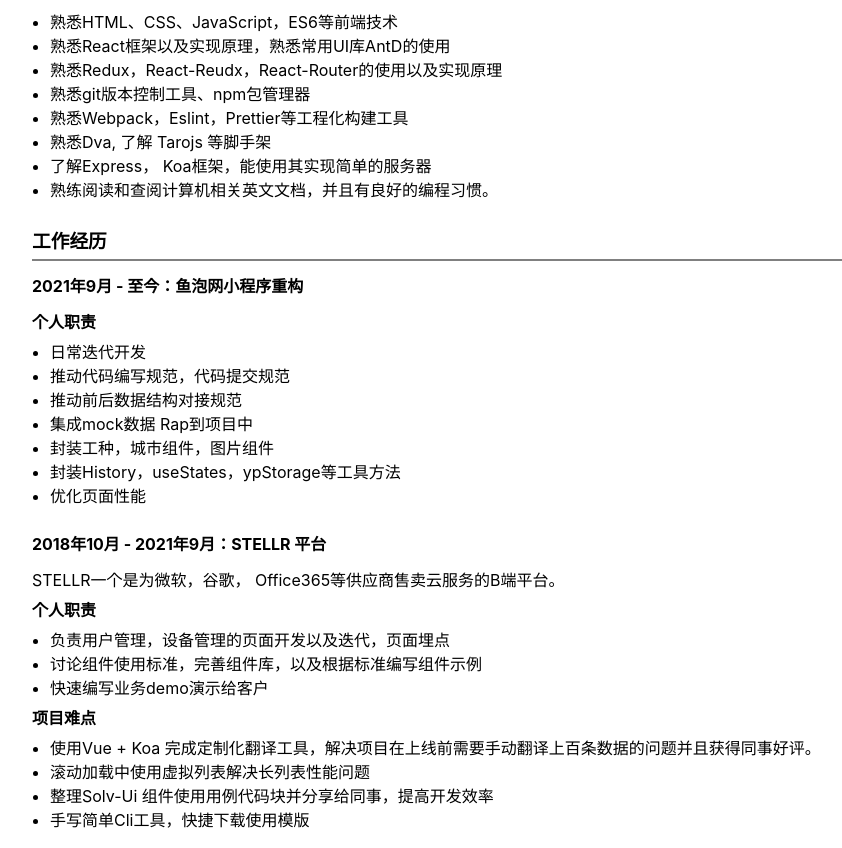
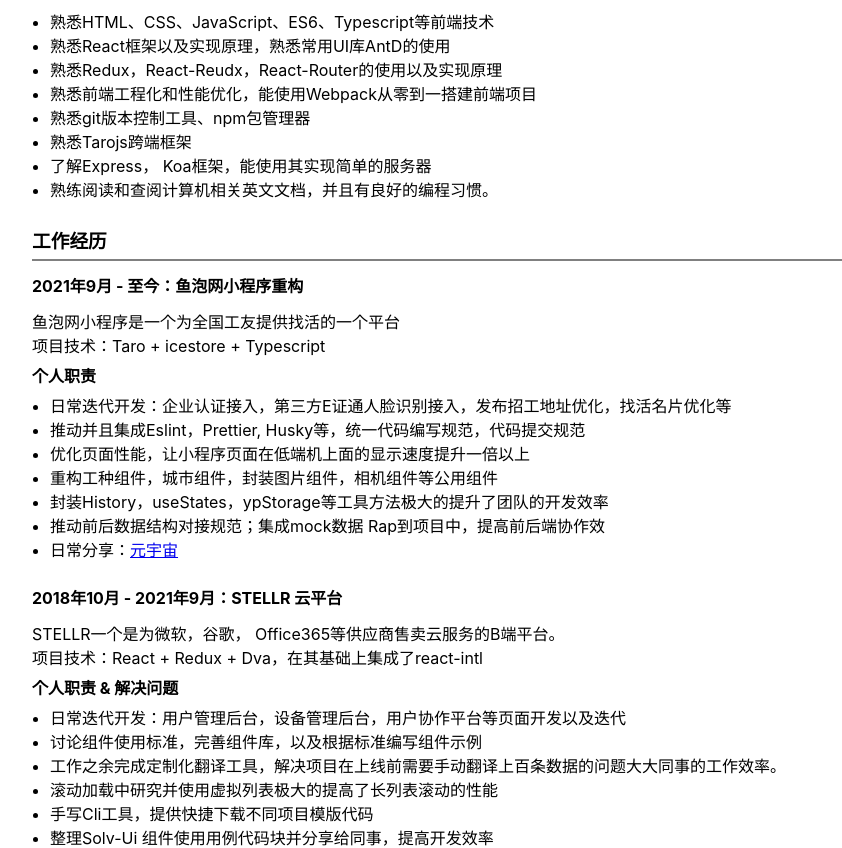
Before and after one commit to 1847016090/testGithubActions, a React (Create React App) app: page / in a window 1280 px wide. Shown: the part 480-1328 px from the top of the page, without its empty margins (108-950 px from the left). Built offline with nearby package versions, Linux system fonts and the light colour scheme.

Commit message:
fix: 调整简历

```diff
--- a/src/App.js
+++ b/src/App.js
@@ -28,7 +28,7 @@
             <div className="_w_3">
               <div>年　　龄：25</div>
               <div>专　　业：软件工程</div>
-              <div>联系电话：{showInfo("138-8048-0630")}</div>
+              <div>联系电话：{showInfo("188-4834-3760")}</div>
               <div>现居地址：{showInfo("成都市天府新区万安镇")}</div>
               <div>电子邮箱：{showInfo("1847016090@qq.com")}</div>
             </div>
@@ -59,12 +59,12 @@
       <div>
         <h3 className="header-title">专业技能</h3>
         <ul>
-          <li>熟悉HTML、CSS、JavaScript，ES6等前端技术</li>
+          <li>熟悉HTML、CSS、JavaScript、ES6、Typescript等前端技术</li>
           <li>熟悉React框架以及实现原理，熟悉常用UI库AntD的使用</li>
           <li>熟悉Redux，React-Reudx，React-Router的使用以及实现原理</li>
+          <li>熟悉前端工程化和性能优化，能使用Webpack从零到一搭建前端项目</li>
           <li>熟悉git版本控制工具、npm包管理器</li>
-          <li>熟悉Webpack，Eslint，Prettier等工程化构建工具</li>
-          <li>熟悉Dva, 了解 Tarojs 等脚手架</li>
+          <li>熟悉Tarojs跨端框架</li>
           <li>了解Express， Koa框架，能使用其实现简单的服务器</li>
           <li>熟练阅读和查阅计算机相关英文文档，并且有良好的编程习惯。</li>
         </ul>
@@ -74,37 +74,65 @@
         <h3 className="header-title">工作经历</h3>
         <div>
           <div className="_bold _m_b_1">2021年9月 - 至今：鱼泡网小程序重构</div>
+          <div>鱼泡网小程序是一个为全国工友提供找活的一个平台</div>
+          <div>项目技术：Taro + icestore + Typescript</div>
           <div className="_bold _m_t_half _m_b_half">个人职责</div>
           <ul className="_m_b_2">
-            <li>日常迭代开发</li>
-            <li>推动代码编写规范，代码提交规范</li>
-            <li>推动前后数据结构对接规范</li>
-            <li>集成mock数据 Rap到项目中</li>
-            <li>封装工种，城市组件，图片组件</li>
-            <li>封装History，useStates，ypStorage等工具方法</li>
-            <li>优化页面性能</li>
+            <li>
+              日常迭代开发：企业认证接入，第三方E证通人脸识别接入，发布招工地址优化，找活名片优化等
+            </li>
+            <li>
+              推动并且集成Eslint，Prettier,
+              Husky等，统一代码编写规范，代码提交规范
+            </li>
+            <li>
+              优化页面性能，让小程序页面在低端机上面的显示速度提升一倍以上
+            </li>
+            <li>重构工种组件，城市组件，封装图片组件，相机组件等公用组件</li>
+            <li>
+              封装History，useStates，ypStorage等工具方法极大的提升了团队的开发效率
+            </li>
+            <li>
+              推动前后数据结构对接规范；集成mock数据
+              Rap到项目中，提高前后端协作效
+            </li>
+            <li>
+              日常分享：
+              <a
+                target="_blank"
+                href="https://metaverseppt-1257212764.cos-website.ap-chengdu.myqcloud.com/#slide=1"
+              >
+                元宇宙
+              </a>
+            </li>
           </ul>
         </div>
         <div>
           <div className="_bold _m_b_1">
-            2018年10月 - 2021年9月：STELLR 平台
+            2018年10月 - 2021年9月：STELLR 云平台
           </div>
           <div>
             STELLR一个是为微软，谷歌， Office365等供应商售卖云服务的B端平台。
           </div>
           {/* <div>系统包含：用户管理，报表分析，设备管理，消息管理，埋点等。</div> */}
-          {/* <div>
-            项目采用React，Redux，Dva，Immutable等， 在其基础上集成了
-            eslint，react-intl，以及 solv-uicomponent(基于antd二次封装)，
-            solv-models(管理业务逻辑),solv-common(提供基础方法)
-          </div> */}
-          <div className="_bold _m_t_half _m_b_half">个人职责</div>
+          <div>项目技术：React + Redux + Dva，在其基础上集成了react-intl</div>
+          <div className="_bold _m_t_half _m_b_half">
+            {"个人职责 & 解决问题"}
+          </div>
           <ul>
-            <li>负责用户管理，设备管理的页面开发以及迭代，页面埋点</li>
+            <li>
+              日常迭代开发：用户管理后台，设备管理后台，用户协作平台等页面开发以及迭代
+            </li>
             <li>讨论组件使用标准，完善组件库，以及根据标准编写组件示例</li>
-            <li>快速编写业务demo演示给客户</li>
+            {/* <li>讨论组件使用标准，完善组件库，主导Storybook搭建展示用例并且据标准编写组件示例</li> */}
+            <li>
+              工作之余完成定制化翻译工具，解决项目在上线前需要手动翻译上百条数据的问题大大同事的工作效率。
+            </li>
+            <li>滚动加载中研究并使用虚拟列表极大的提高了长列表滚动的性能</li>
+            <li>手写Cli工具，提供快捷下载不同项目模版代码</li>
+            <li>整理Solv-Ui 组件使用用例代码块并分享给同事，提高开发效率</li>
           </ul>
-          <div className="_bold _m_t_half _m_b_half">项目难点</div>
+          {/* <div className="_bold _m_t_half _m_b_half">项目难点</div>
           <ul>
             <li>
               使用Vue + Koa
@@ -113,7 +141,7 @@
             <li>滚动加载中使用虚拟列表解决长列表性能问题</li>
             <li>整理Solv-Ui 组件使用用例代码块并分享给同事，提高开发效率</li>
             <li>手写简单Cli工具，快捷下载使用模版</li>
-          </ul>
+          </ul> */}
         </div>
       </div>
       {/* 自我评价 */}
```
